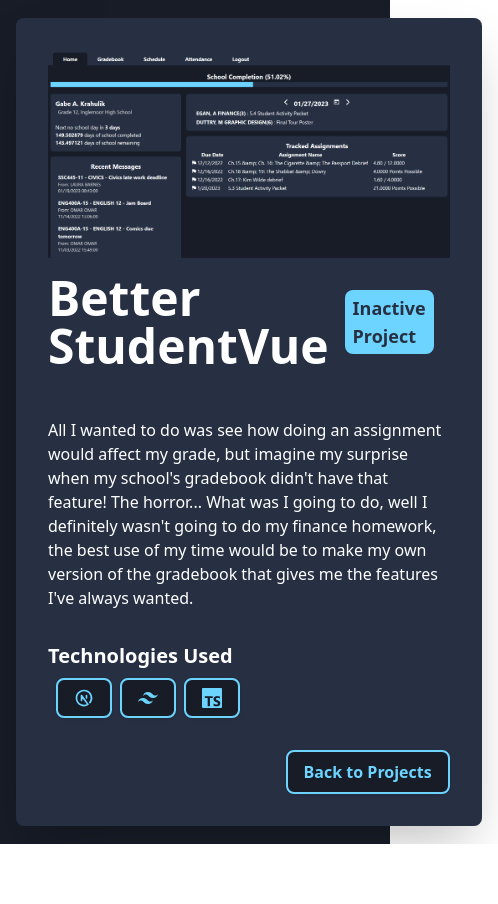
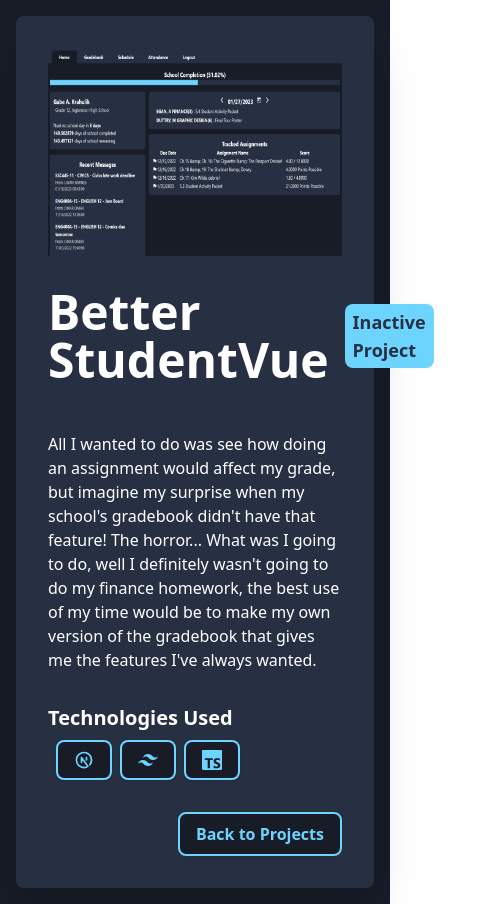
Before and after one commit to Lilspartan/Portfolio, a Next.js app: page /projects/betterstudentvue in a window 390 px wide. Shown: the whole page, 498 px wide, since content can reach past the window. Before the commit the page ends 844 px from the top, so only its background shows below. Built offline with nearby package versions, Linux system fonts and the light colour scheme.

Commit message:
fis trailers on mobile

```diff
--- a/pages/projects/[project].tsx
+++ b/pages/projects/[project].tsx
@@ -82,12 +82,12 @@
 			">
 				<div className="grid place-items-center text-center min-h-screen text-white">
 					{project !== null ? (
-						<div className = "lg:p-8">
+						<div className = "lg:p-8 w-screen">
 							<Card>
 								{
 									project.infoPage !== null ? (
 										<div className = "text-white">
-											<div id = "images" className = "flex flex-row gap-8 overflow-x-scroll no-scrollbar">
+											<div id = "images" className = "flex flex-row gap-8 overflow-x-scroll pb-4">
 												{ project.trailer && (
 													<iframe className = "h-52 aspect-video" src={`${project.trailer}`} title="YouTube video player" frameborder="0" allow="accelerometer; autoplay; clipboard-write; encrypted-media; gyroscope; picture-in-picture; web-share; fullscreen" referrerpolicy="strict-origin-when-cross-origin" allowfullscreen></iframe>
 												)}
```
